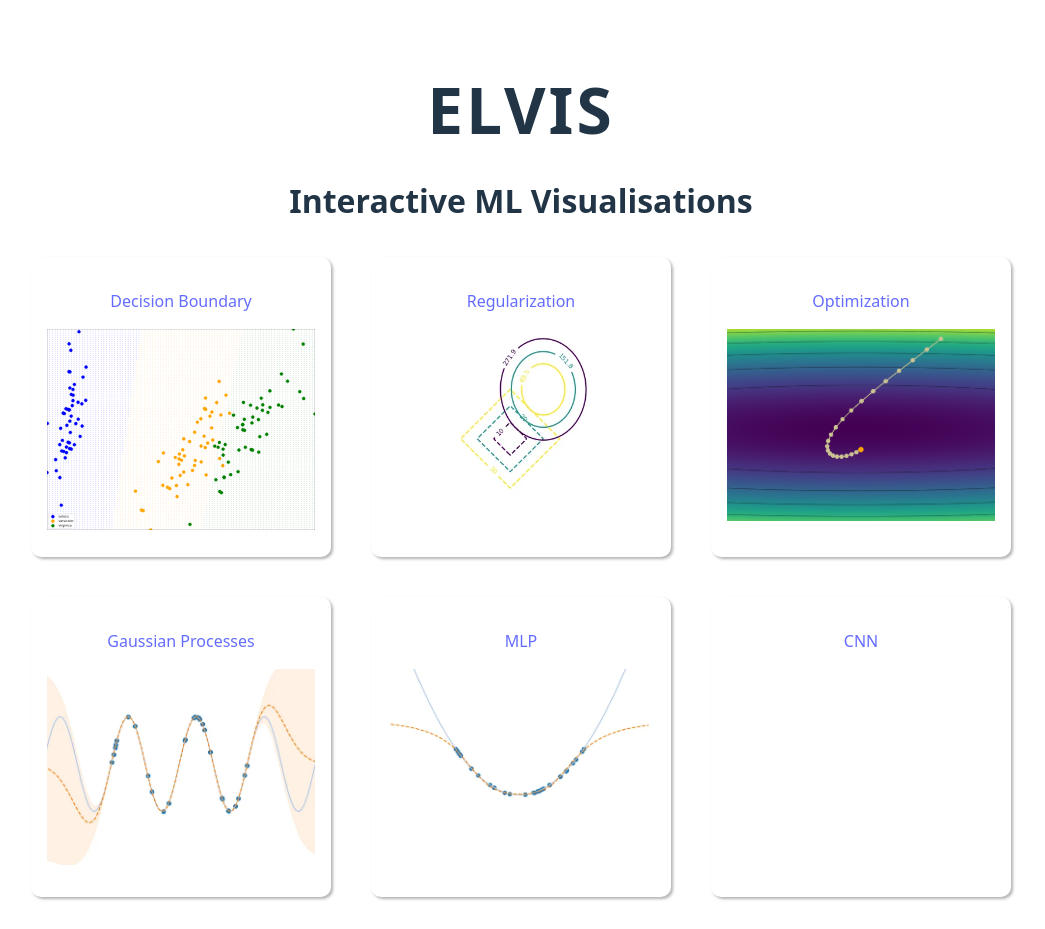
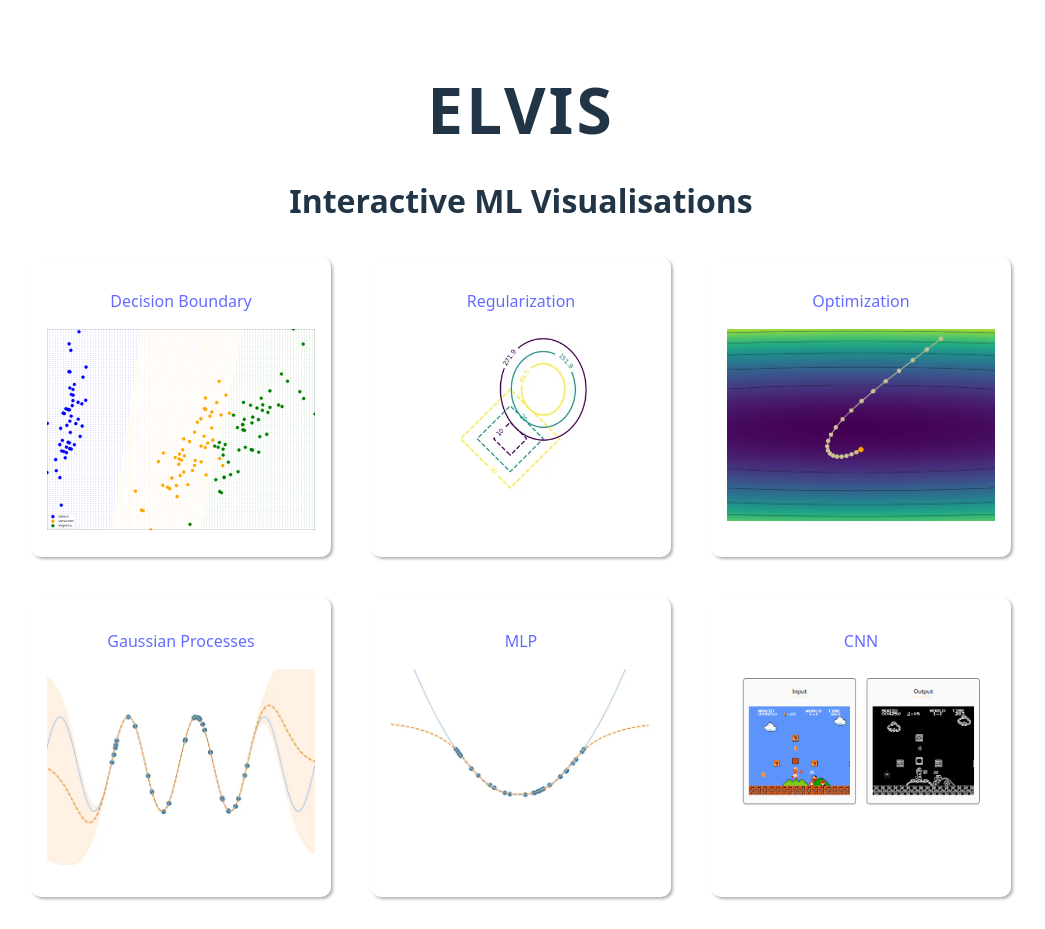
Before and after one commit to yenan/ELVIS, a React (Vite) app: page / in a window 1280 px wide. Shown: the whole page, without its empty margins (119-1164 px from the left). Built offline with nearby package versions, Linux system fonts and the light colour scheme.

Commit message:
Add CNN visualizer image to the start page

```diff
--- a/src/VisualizerSelector.jsx
+++ b/src/VisualizerSelector.jsx
@@ -5,6 +5,7 @@ import regularizationImage from "./assets/regularization.png";
 import gaussianProcessesImage from "./assets/gaussian_processes.png";
 import mlpImage from "./assets/mlp.png";
 import optimizationImage from "./assets/optimization.png"
+import cnnImage from "./assets/cnn.png"
 
 
 function VisualizerSelector() {
@@ -65,7 +66,10 @@ function VisualizerSelector() {
         <Link to="/cnn">
           <div className="cell">
             CNN
-
+            <img
+              src={cnnImage}
+              alt="CNN Image"
+            />
           </div>
         </Link>
       </div>
```
Also changed, not shown: src/assets/cnn.png (added).
